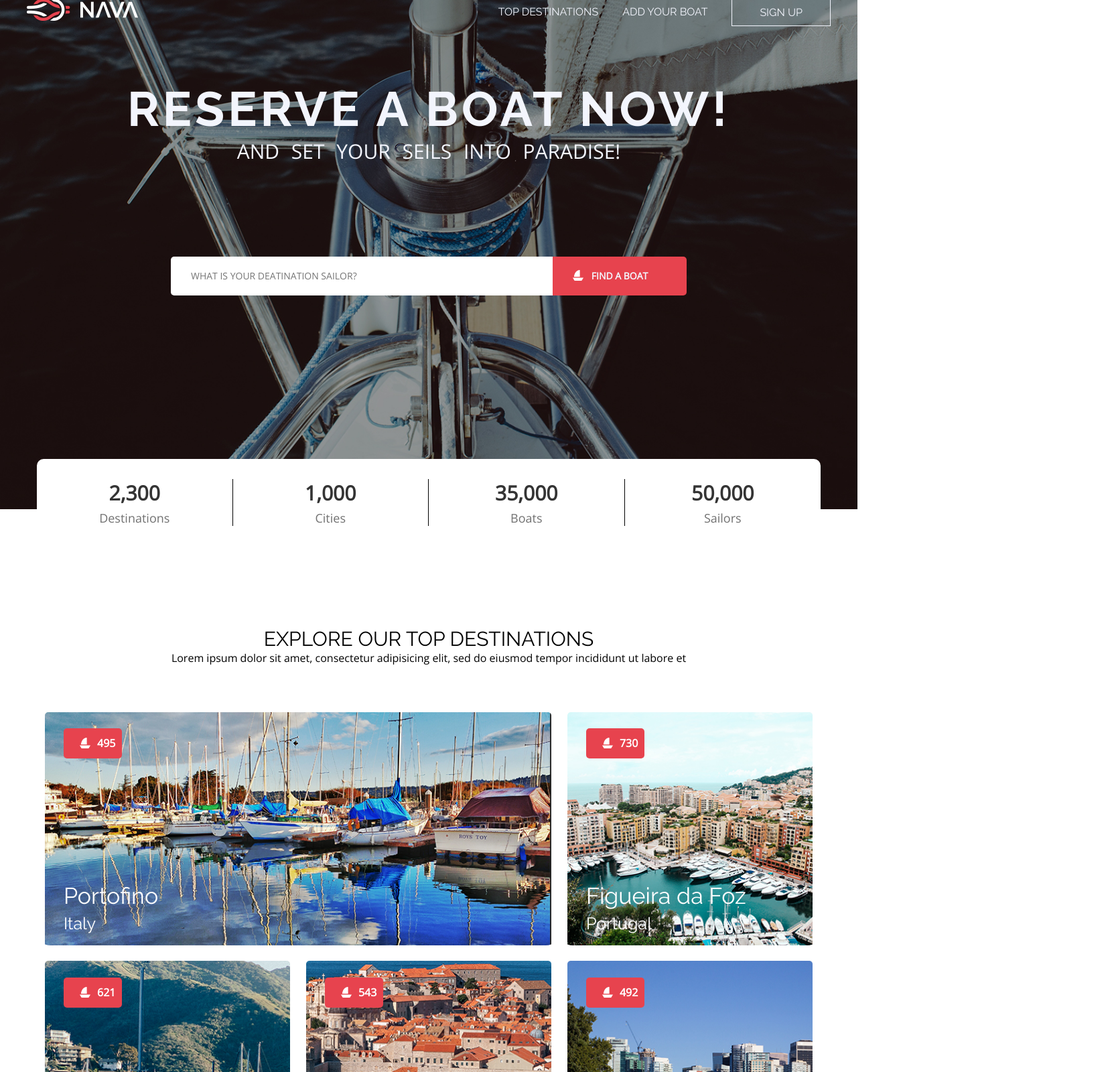
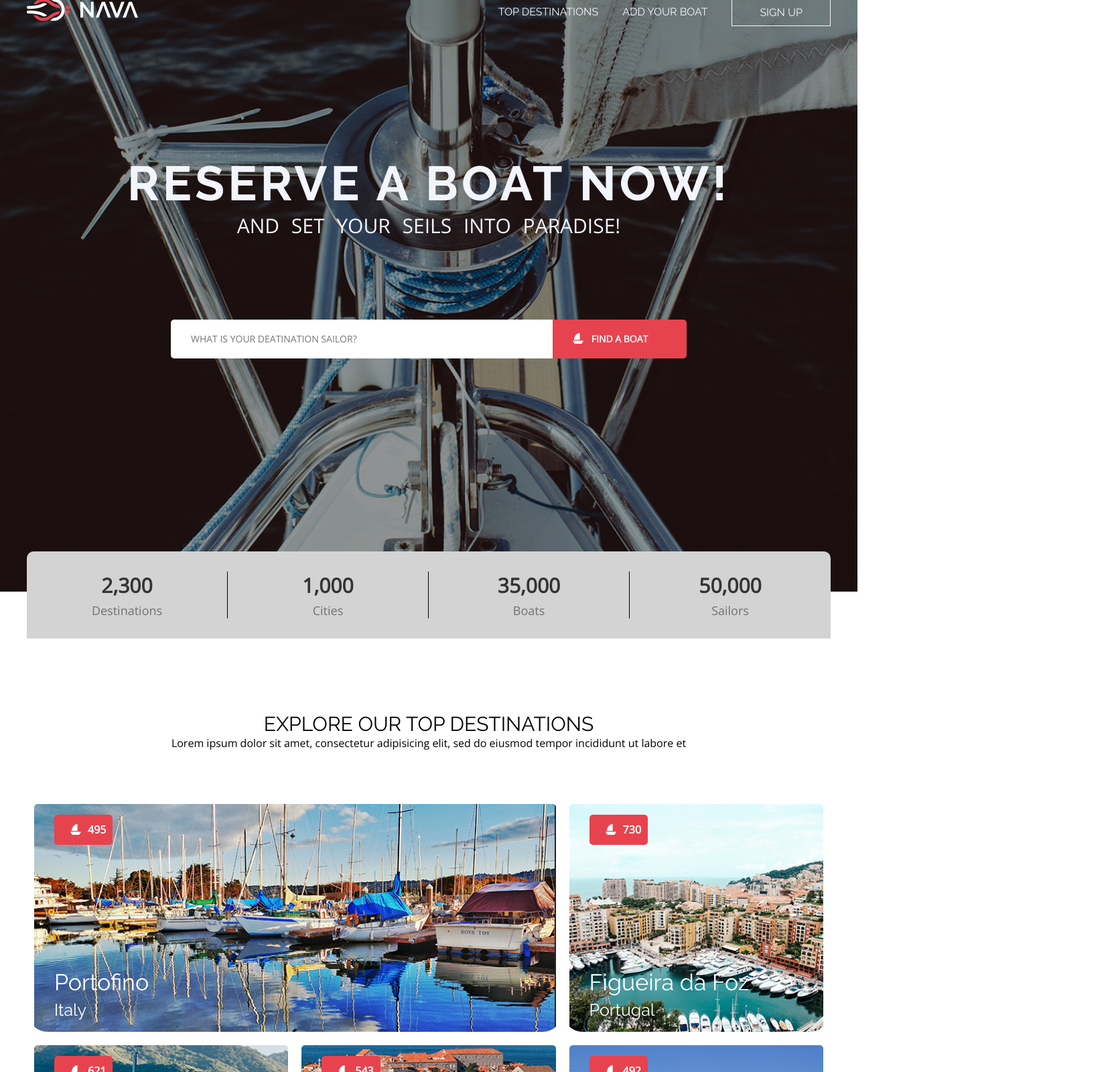
Before and after one commit to VVladim/8-lesson., a plain HTML site: page index.html in a window 1280 px wide. Shown: the part 40-1640 px from the top of the page at 67% size, 1660 px wide, since content can reach past the window. Drawn offline with nearby package versions, Linux system fonts and the light colour scheme.

Commit message:
убрал выпадания

```diff
--- a/index.html
+++ b/index.html
@@ -4,7 +4,7 @@
     <title>NAVA</title>
     <meta charset="utf-8"/>
     <meta name="viewport" content="width=1024, user-scalable=yes">
-    <!--<meta name="viewport" content="width=device-width, initial-scale=1.0, maximum-scale=1.0, user-scalable=no">-->
+    <meta name="viewport" content="width=device-width, initial-scale=1.0">
     <link rel="stylesheet" type="text/css" href="slick/slick.css"/>
     <link rel="stylesheet" type="text/css" href="slick/slick-theme.css"/>
     <link rel="stylesheet" type="text/css" href="style/style.css"/>
@@ -17,11 +17,12 @@
     <script type="text/javascript" src="slick/slick.min.js"></script>
 
 </head>
+
 <body>
   <div class="wrapper">
     <section class="welcome-section">
       <header>
-        <div class="container-top">
+        <div class="container-top overflow">
           <h1 class="logo float-l">
             <img src="images/logo.png" width="166" height="33" alt="sail">
           </h1>
@@ -47,7 +48,9 @@
           <button type="submit">Find a boat</button>
         </form>
       </div>
-      <ul class="base-prices">
+      <svg>
+      </svg>
+      <ul class="base-prices overflow">
         <li class="s-3">
           <div class="item-price">
             <div class="price">2,300</div>
@@ -117,7 +120,6 @@
       </section>
 
     </div>
-  </div>
   <section class="own-boat">
     <section class="dark-glass">
       <div class="text-content">
@@ -223,5 +225,6 @@
      $(".main-menu ul").slideToggle();
    });
   </script>
+  </div>
 </body>
 </html>
--- a/style/media.css
+++ b/style/media.css
@@ -9,7 +9,7 @@
     border: none;
 	}
 }
-@media screen and (min-width: 650px){
+@media screen and (min-width: 600px){
 	nav .select-boat {
 		display: block !important;
 	}
@@ -27,10 +27,11 @@
 	}
 }
 @media screen and (max-width: 600px){
-	.block-reserv {
-		top: 60%
+	header {
+	 margin-bottom: 50%;
 	}
 }
+
 @media screen and (max-width: 970px){
 	.block-reserv .title {
 		font-size: 50px;
@@ -148,7 +149,7 @@
 }
 @media (max-width: 750px){
 	.top-destinations {
-		margin-top: 20%;
+		margin-top: 15%;
 	}
 }
 @media (max-width: 750px){
--- a/style/style.css
+++ b/style/style.css
@@ -116,6 +116,7 @@ body {
 	 padding-top: 220px;
 }
 	.wrapper {
+		max-width; 1200px;
  min-height: calc(100% - 320px);
 }
 /*.wrapper::after {
@@ -127,18 +128,19 @@ section{
 }
 .welcome-section {
 	position: relative;
-	height: 100vh;
+	height: 85%;
 	background: url("../images/header-background.jpg") center no-repeat;
- background-size: cover;
+  background-size: cover;
 }
 .container-top {
 	max-width: 1200px;
-	width: 100%;
+	/*width: 100%;*/
 	margin-left: auto;
 	margin-right: auto;
 }
 header {
  padding-top: 38px;
+ margin-bottom: 15%;
 }
  .logo {
 
@@ -174,30 +176,30 @@ nav .menu-btn {
 	margin-right: 32px;
 }
 .block-reserv {
-	position: absolute;
-	top: 20%;
-	left: 50%;
-	transform: translateX(-50%);
-
+	max-width: 1200px;
+	margin-left: auto;
+	margin-right: auto;
+  margin-bottom: 5%;
 }
 .block-reserv .title {
-	width: 910px;
 	font-family: "Raleway", "Ariel", sana-serif;
 	font-size: 72px;
 	font-weight: 700;
 	text-transform: uppercase;
 	color: #f3f5fd;
 	letter-spacing: 5px;
+	margin-left: auto;
+	margin-right: auto;
 }
 
 .block-reserv p {
-	margin-bottom: 15%;
 	font-family: "Open Sans", "Ariel", sana-serif;
 	font-size: 30px;
 	font-weight: 400;
 	color: #f3f5fd;
 	text-transform: uppercase;
 	word-spacing: 10px;
+	  margin-bottom: 10%;
 }
 
 .find-boat {
@@ -270,16 +272,19 @@ nav .menu-btn {
 }
 
 .base-prices {
-	max-width: 1170px;
-	width: 100%;
-	position: absolute;
-	bottom: -55px;
-	left: 50%;
-	transform: translateX(-50%);
-	background: #ffffff;
+	position: relative;
+	top: 70px;
+	max-width: 1200px;
+	margin-left: auto;
+	margin-right: auto;
+	background: lightgray;
 	padding: 30px 0;
+	border-top-right-radius: 10px;
 	border-top-left-radius: 10px;
-	border-top-right-radius: 10px;
+	box-shadow: rgba(0, 0, 0, 0.5);
+
+
+
 }
 .base-prices li {
 	 float: left;
@@ -308,11 +313,12 @@ nav .menu-btn {
 }
 
 .container {
-	max-width: 1170px;
-	/*width: 100%;*/
+	position: relative;
+	max-width: 1200px;
 	margin-left: auto;
 	margin-right: auto;
 	min-height: 100px;
+	padding: 0 1px;
 }
 
 middle {
@@ -320,7 +326,7 @@ middle {
 	overflow: hidden;
 }
 .top-destinations {
-	 margin-top: 15%;
+	 padding-top: 15%;
 }
 
 .top-destinations h1{
@@ -342,19 +348,18 @@ middle {
     position: relative;
     max-height: 360px;
     overflow: hidden;
-    padding: 1% 1%;
-    margin-bottom: 1%;
-    border-radius: 20px;
+    padding: 20px 10px;
+    border-radius: 30px;
 }
 
-.image-destination li:first-child .img-boat,
+/*.image-destination li:first-child .img-boat,
 .image-destination li:nth-child(3) .img-boat {
 	 padding-left: 0;
 }
 .image-destination li:last-child .img-boat,
 .image-destination li:nth-child(2) .img-boat {
 	 padding-right: 0;
-}
+}*/
 
 .image-destination li {
 	 /*position: relative;*/
@@ -420,9 +425,14 @@ middle {
 }
 .dark-glass {
 	position: relative;
-	height: 75vh;
 	background: url("../images/dark-glass.png") center no-repeat;
 	background-size: cover;
+}
+.text-content {
+	max-width: 1200px;
+	max-height: 15%;
+	margin-left: auto;
+	margin-right: auto;
 }
 .dark-glass h1 {
 	font-family: "Raleway", "Ariel", sans-serif;
@@ -430,7 +440,7 @@ middle {
 	font-weight: 700;
 	text-transform: uppercase;
 	color: #f9fafe;
-	width:255vh;
+	padding-top: 15%;
 }
 
 .dark-glass p {
@@ -456,13 +466,13 @@ middle {
 
 }
 
-.text-content {
+/*.text-content {
 	position: absolute;
 	display: inline-block;
 	top: 20%;
 	left: 50%;
 	transform: translateX(-50%);
-}
+}*/
 .bottom {
 	max-width: 1170px;
 	/*width: 100%;*/
@@ -580,14 +590,8 @@ middle {
 footer {
 	width: 100%;
 	background: #404040;
-	padding-top: 2%;
 }
-.cord {
-	top: 0;
-	height: 6px;
-	background: url("../images/cord.jpg") center no-repeat;
-	background-size: cover;
-}
+
 footer section {
 	float: left;
 	font-family: "Raleway", "Ariel", sans-serif;
@@ -599,7 +603,18 @@ footer section {
 	text-align: left;
 	padding-bottom: 5%;
 }
-
+footer::before {
+	content: "";
+	position: absolute;
+	width: 100%;
+	height: 4px;
+	background: url("../images/cord.png");
+	background-repeat: repeat-x;
+	background-position: center;
+}
+footer .container {
+	 padding-top: 2%;
+}
 footer section h1 {
 	font-family: "Raleway", "Ariel", sans-serif;
 	font-size: 14px;
```
Also changed, not shown: images/cord.png (added).
